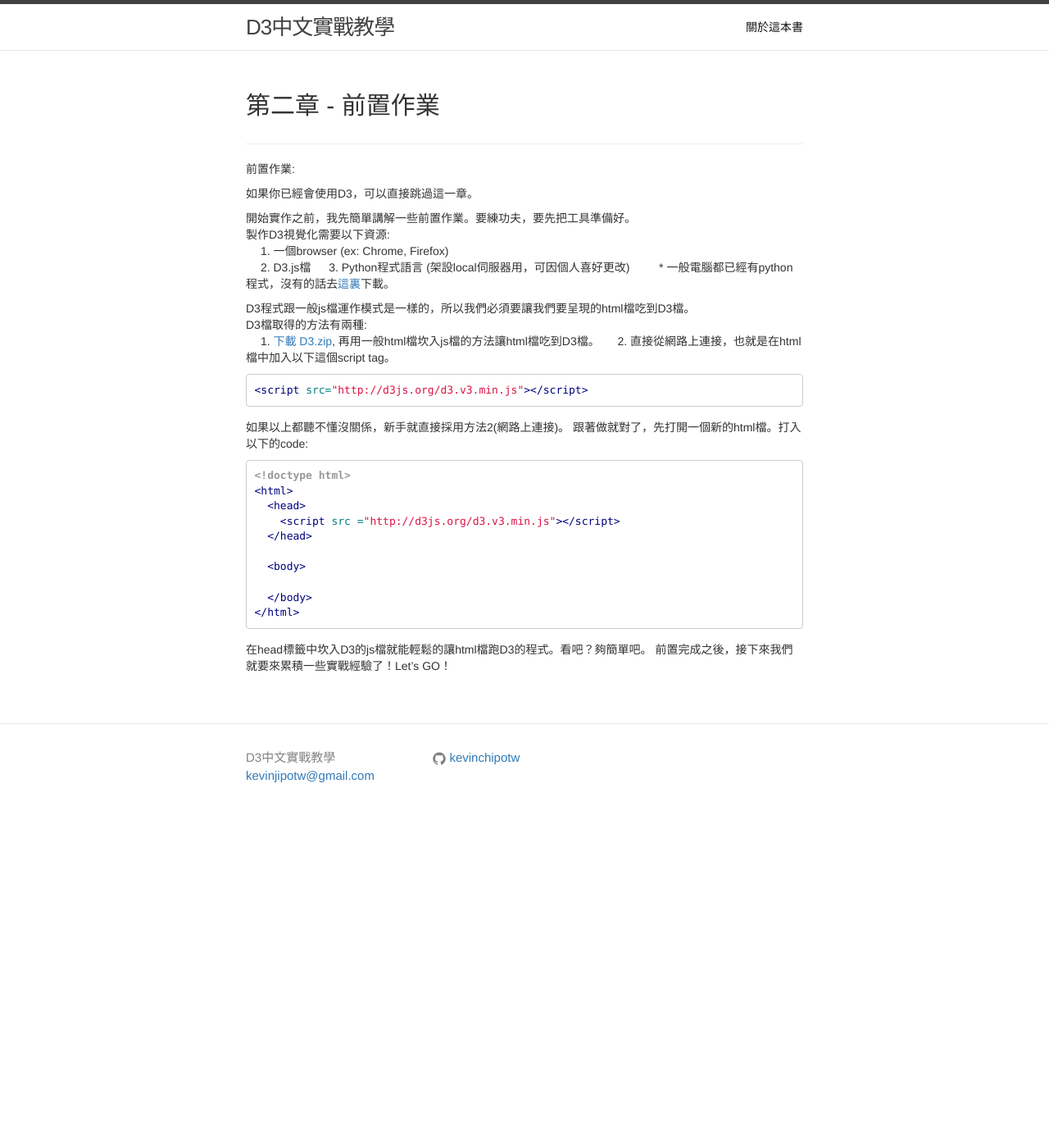
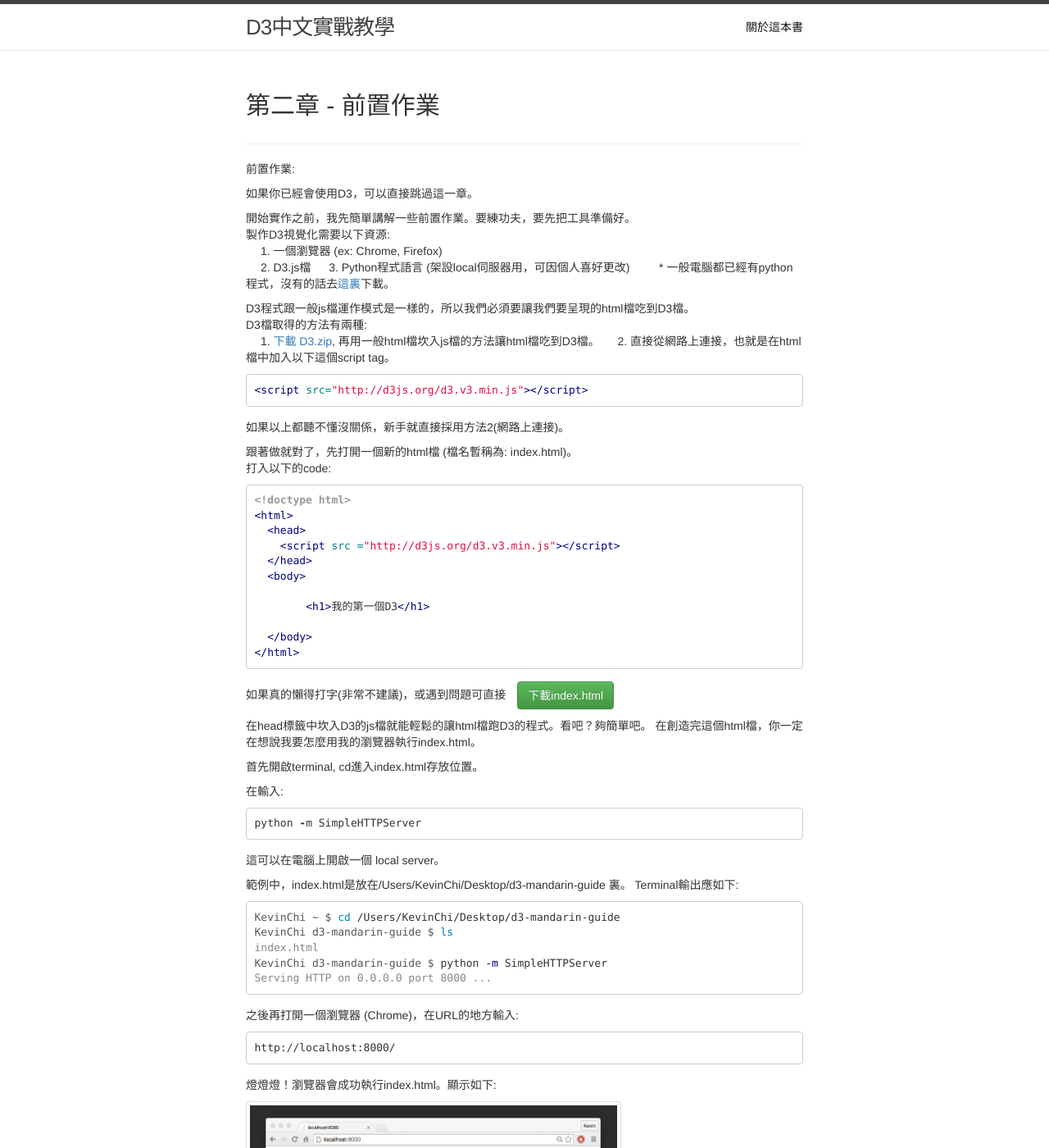
Before and after one commit to kevinchipotw/D3-Mandarin-Guide, a Jekyll site: the page built from gh-pages_branch/chapters/ch2/index.md, in a window 1280 px wide and 1400 px high. Shown: the whole window at 82% size. Built offline with Jekyll 4.4.1, drawn with Linux system fonts in a browser that asks for light colours; nearby versions of some CDN libraries; some of the changed text lies outside the part shown.

Commit message:
ch2 complete

````diff
--- a/gh-pages_branch/_config.yml
+++ b/gh-pages_branch/_config.yml
@@ -17,4 +17,4 @@ kramdown:
 
 
 
-port: 8000
+port: 4000
--- a/gh-pages_branch/chapters/ch2/index.md
+++ b/gh-pages_branch/chapters/ch2/index.md
@@ -11,7 +11,7 @@ permalink: /ch2/
 
 開始實作之前，我先簡單講解一些前置作業。要練功夫，要先把工具準備好。
 製作D3視覺化需要以下資源:
-&emsp; 1. 一個browser (ex: Chrome, Firefox)
+&emsp; 1. 一個瀏覽器 (ex: Chrome, Firefox)
 &emsp; 2. D3.js檔
 &emsp; 3. Python程式語言 (架設local伺服器用，可因個人喜好更改)
 &emsp;&emsp; * 一般電腦都已經有python程式，沒有的話去<a href="https://www.python.org/downloads/" target="_blank">這裏</a>下載。
@@ -28,7 +28,9 @@ D3檔取得的方法有兩種:
 
 
 如果以上都聽不懂沒關係，新手就直接採用方法2(網路上連接)。
-跟著做就對了，先打開一個新的html檔。打入以下的code:
+
+跟著做就對了，先打開一個新的html檔 (檔名暫稱為: index.html)。
+打入以下的code:
 
 
 ```html
@@ -37,12 +39,53 @@ D3檔取得的方法有兩種:
   <head>
     <script src ="http://d3js.org/d3.v3.min.js"></script>
   </head>
+  <body>
 
-  <body>
+  	<h1>我的第一個D3</h1>
 
   </body>
 </html>
 ```
 
+如果真的懶得打字(非常不建議)，或遇到問題可直接&emsp;<a href="/chapters/ch2/code/ch2_index.html" download="index"><span class = "btn btn-success">下載index.html</span></a>
+
 在head標籤中坎入D3的js檔就能輕鬆的讓html檔跑D3的程式。看吧？夠簡單吧。
+在創造完這個html檔，你一定在想說我要怎麼用我的瀏覽器執行index.html。
+
+首先開啟terminal, cd進入index.html存放位置。
+
+在輸入:
+```python
+python -m SimpleHTTPServer
+```
+這可以在電腦上開啟一個 local server。
+
+範例中，index.html是放在/Users/KevinChi/Desktop/d3-mandarin-guide 裏。
+Terminal輸出應如下:
+
+```terminal
+KevinChi ~ $ cd /Users/KevinChi/Desktop/d3-mandarin-guide
+KevinChi d3-mandarin-guide $ ls
+index.html
+KevinChi d3-mandarin-guide $ python -m SimpleHTTPServer
+Serving HTTP on 0.0.0.0 port 8000 ...
+```
+
+之後再打開一個瀏覽器 (Chrome)，在URL的地方輸入:
+
+```html
+http://localhost:8000/
+```
+
+
+燈燈燈！瀏覽器會成功執行index.html。顯示如下:
+
+<!-- ![browser](/chapters/ch2/img/browser.png) -->
+
+<img src="/chapters/ch2/img/browser.png" alt="..." style= "height:300px" class="img-thumbnail">
+<br>
+
+實作影片:
+
+如果不是的話，那請你先把第二章再讀一次。
 前置完成之後，接下來我們就要來累積一些實戰經驗了！Let's GO！
````
Also changed, not shown: gh-pages_branch/chapters/ch2/code/ch2_index.html (added, +14 -0 lines), gh-pages_branch/index.html (+5 -2 lines), gh-pages_branch/sample_codes/ch2_index.html (added, +13 -0 lines), gh-pages_branch/chapters/ch2/img/browser.png (added), gh-pages_branch/chapters/ch2/img/terminal.png (added).
